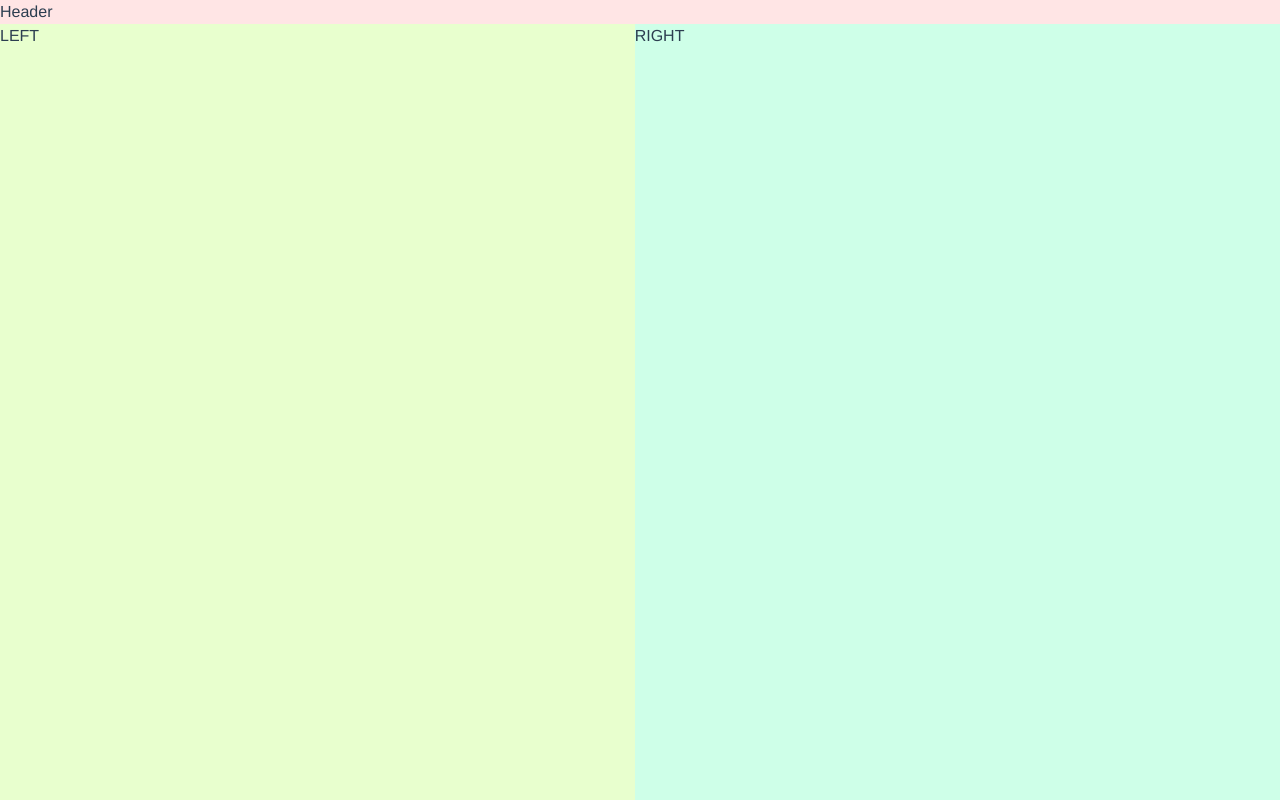
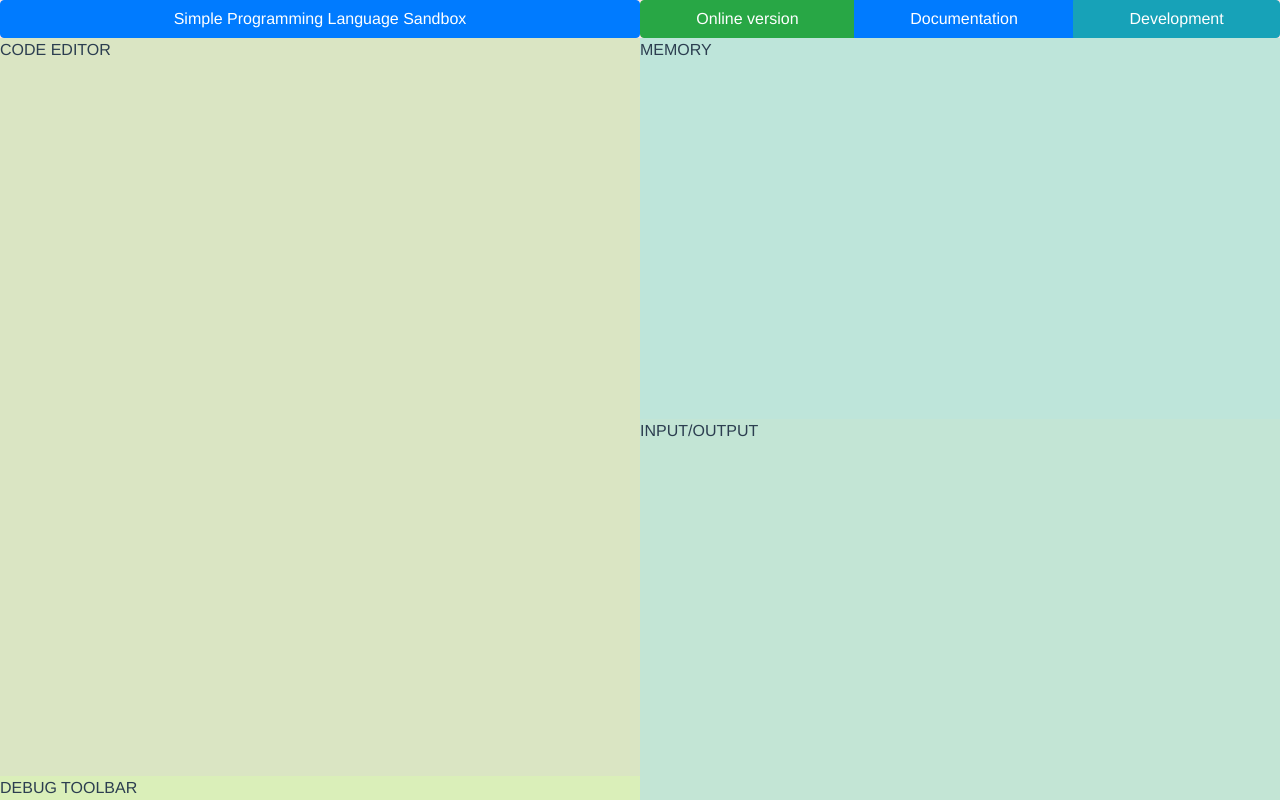
Before and after one commit to jcbuisson/simple-programming-language, a Vue app: page /#/ in a window 1280 px wide. Built offline with nearby package versions, Linux system fonts and the light colour scheme.

Commit message:
Main layout created

```diff
--- a/src/components/Home.vue
+++ b/src/components/Home.vue
@@ -10,15 +10,32 @@
 
 <div class="home">
     <div class="header-panel">
-       Header
+       <b-button-group class="header-panel-group">
+          <b-button variant="primary">Simple Programming Language Sandbox</b-button>
+       </b-button-group>
+       <b-button-group class="header-panel-group">
+          <b-button variant="success">Online version</b-button>
+          <b-button variant="primary">Documentation</b-button>
+          <b-button variant="info">Development</b-button>
+       </b-button-group>
     </div>
 
     <div class="main-panel">
        <div class="main-panel-left">
-          LEFT
+          <div class="main-panel-left-center">
+             CODE EDITOR
+          </div>
+          <div class="main-panel-left-footer">
+             DEBUG TOOLBAR
+          </div>
        </div>
        <div class="main-panel-right">
-          RIGHT
+          <div class="main-panel-right-top">
+             MEMORY
+          </div>
+          <div class="main-panel-right-bottom">
+             INPUT/OUTPUT
+          </div>
        </div>
     </div>
 </div>
@@ -87,11 +104,21 @@
 
 .header-panel {
    background: rgba(255, 0, 0, .1);
+   display: flex;
+   flex-direction: row;
+   justify-content: space-around;
+
+   align-items: center;
+   align-content: center;
+}
+
+.header-panel-group {
+   flex: 1;
 }
 
 .main-panel {
    background: rgba(0, 255, 0, .1);
-   flex: 1 1 auto;
+   flex: 1;
 
    display: flex;
    flex-direction: row;
@@ -102,13 +129,46 @@
 }
 
 .main-panel-left {
-   flex: 1 1 auto;
+   flex: 1;
    background: rgba(255, 255, 0, .1);
+
+   display: flex;
+   flex-direction: column;
+   justify-content: flex-start;
+
+   align-items: stretch;
+   align-content: stretch;
+}
+
+.main-panel-left-center {
+   flex: 1;
+   background: rgba(100, 0, 100, .1);
+}
+
+.main-panel-left-footer {
+   background: rgba(100, 100, 0, .1);
 }
 
 .main-panel-right {
-   flex: 1 1 auto;
+   flex: 1;
    background: rgba(0, 255, 255, .1);
+
+   display: flex;
+   flex-direction: column;
+   justify-content: flex-start;
+
+   align-items: stretch;
+   align-content: stretch;
+}
+
+.main-panel-right-top {
+   flex: 1;
+   background: rgba(50, 0, 100, .1);
+}
+
+.main-panel-right-bottom {
+   flex: 1;
+   background: rgba(100, 0, 50, .1);
 }
 
 </style>
```
